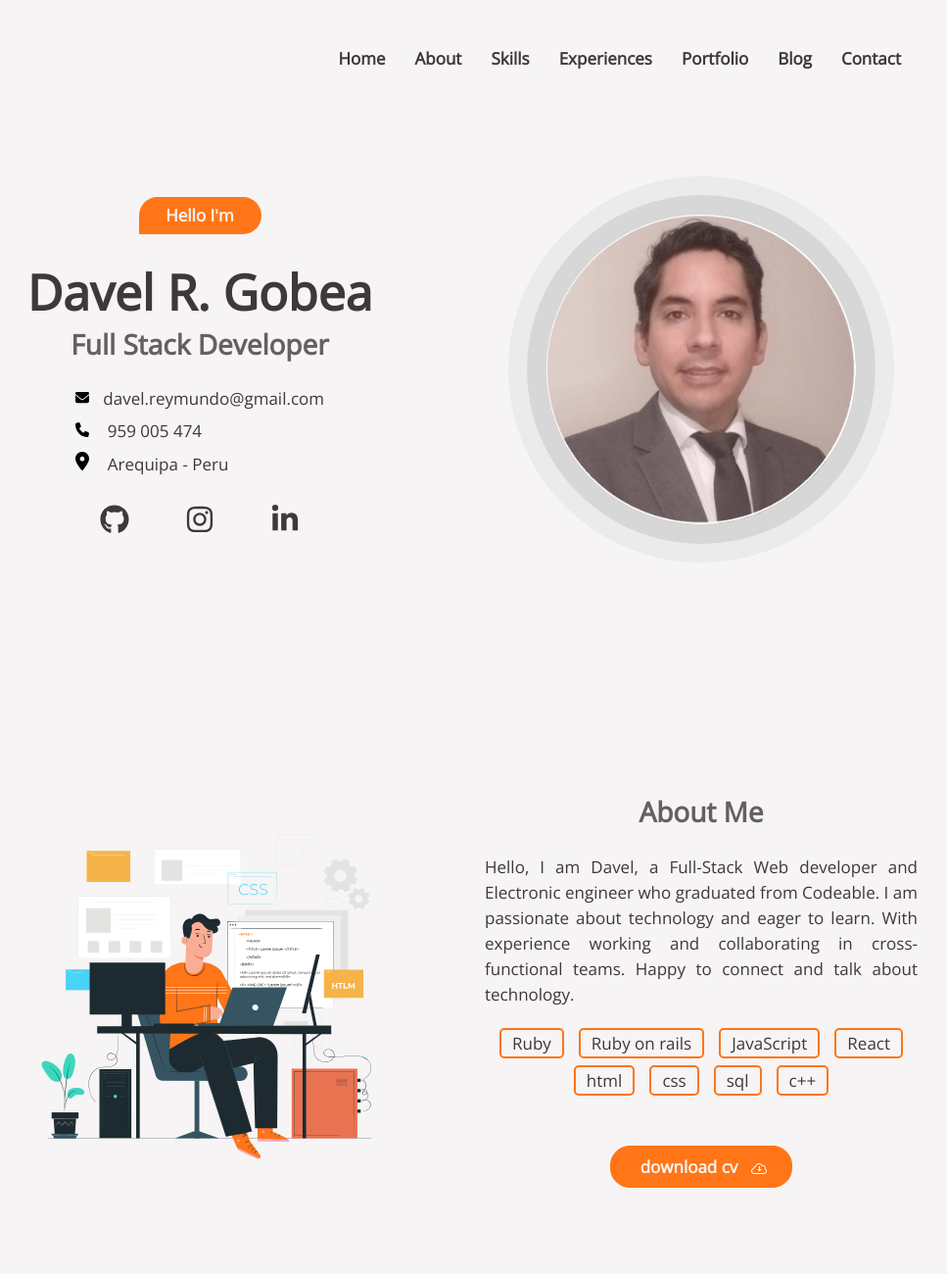
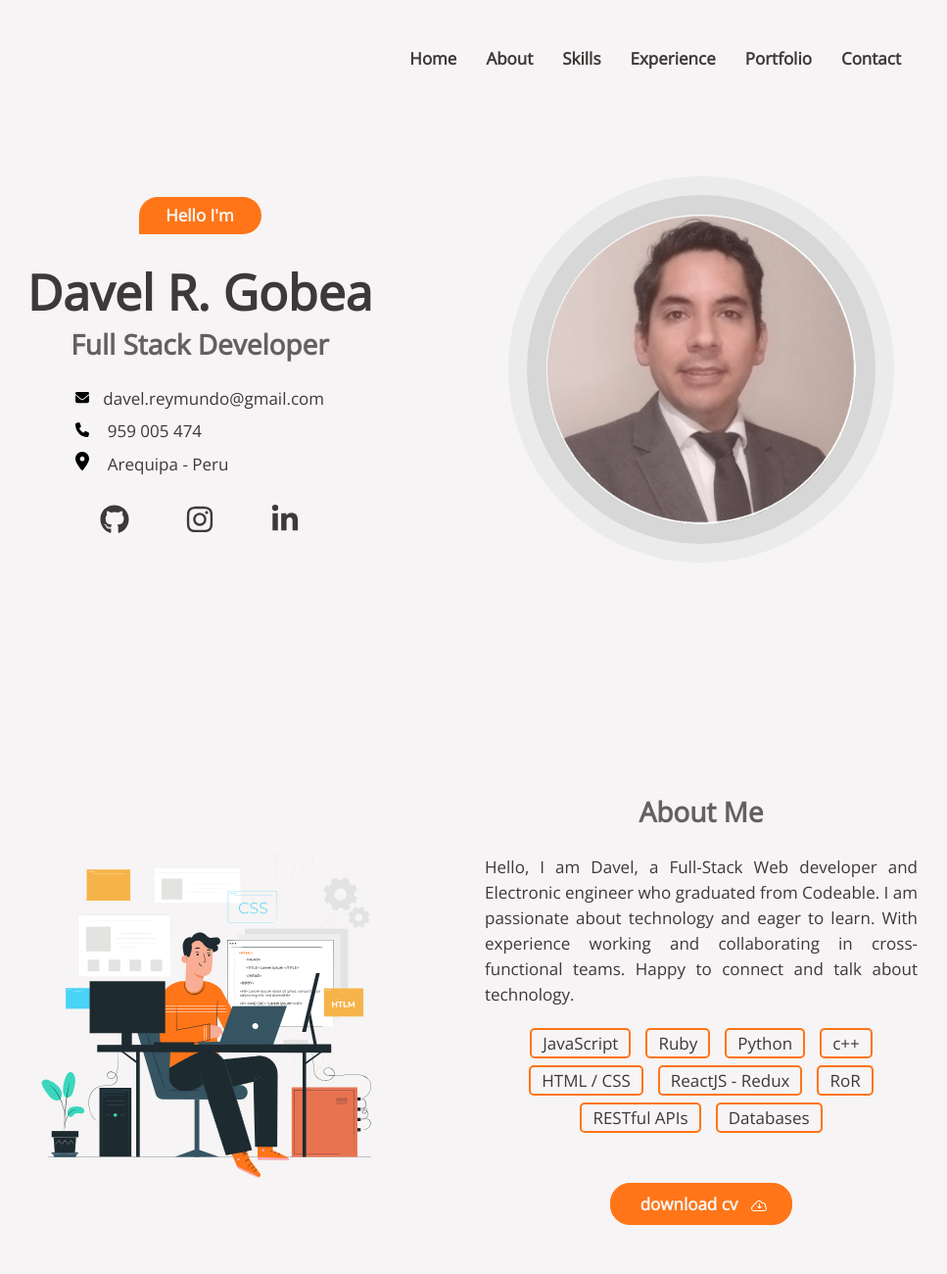
Before and after one commit to dav31rg/professionalResume, a plain HTML site: page index.html in a window 1280 px wide. Shown: the top 1300 px of the page at 98% size, without its empty margins (180-1147 px from the left). Drawn offline with nearby package versions, Linux system fonts and the light colour scheme.

Commit message:
fix: Modify ballons in section ABOUT

```diff
--- a/index.html
+++ b/index.html
@@ -27,9 +27,8 @@
           <li><a class="lower-font-bold" href="#">Home</a></li>
           <li><a class="lower-font-bold" href="#about">About</a></li>
           <li><a class="lower-font-bold" href="#skills">Skills</a></li>
-          <li><a class="lower-font-bold" href="#">Experiences</a></li>
+          <li><a class="lower-font-bold" href="#">Experience</a></li>
           <li><a class="lower-font-bold" href="#portfolio">Portfolio</a></li>
-          <li><a class="lower-font-bold" href="#blog">Blog</a></li>
           <li><a class="lower-font-bold" href="#">Contact</a></li>
         </ul>
 
@@ -43,9 +42,8 @@
           <li><a class="normal-font" href="#">Home</a></li>
           <li><a class="normal-font" href="#about">About</a></li>
           <li><a class="normal-font" href="#">Skills</a></li>
-          <li><a class="normal-font" href="#">Experiences</a></li>
+          <li><a class="normal-font" href="#">Experience</a></li>
           <li><a class="normal-font" href="#portfolio">Portfolio</a></li>
-          <li><a class="normal-font" href="#blog">Blog</a></li>
           <li><a class="normal-font" href="#">Contact</a></li>
         </ul>
       </div>
@@ -137,14 +135,15 @@
               Hello, I am Davel, a Full-Stack Web developer and Electronic engineer who graduated from Codeable. I am passionate about technology and eager to learn. With experience working and collaborating in cross-functional teams. Happy to connect and talk about technology.
             </p>
             <ul class="info__item lower-font">
+              <li><span>JavaScript</span></li>
               <li><span>Ruby</span></li>
-              <li><span>Ruby on rails</span></li>
-              <li><span>JavaScript</span></li>
-              <li><span>React</span></li>
-              <li><span>html</span></li>
-              <li><span>css</span></li>
-              <li><span>sql</span></li>
+              <li><span>Python</span></li>
               <li><span>c++</span></li>
+              <li><span>HTML / CSS</span></li>
+              <li><span>ReactJS - Redux</span></li>
+              <li><span>RoR</span></li>
+              <li><span>RESTful APIs</span></li>
+              <li><span>Databases</span></li>
             </ul>
             <a class="info__item--cv" href="https://www.google.com.pe">
               <span class="lower-font-bold-white">download cv</span>
```
